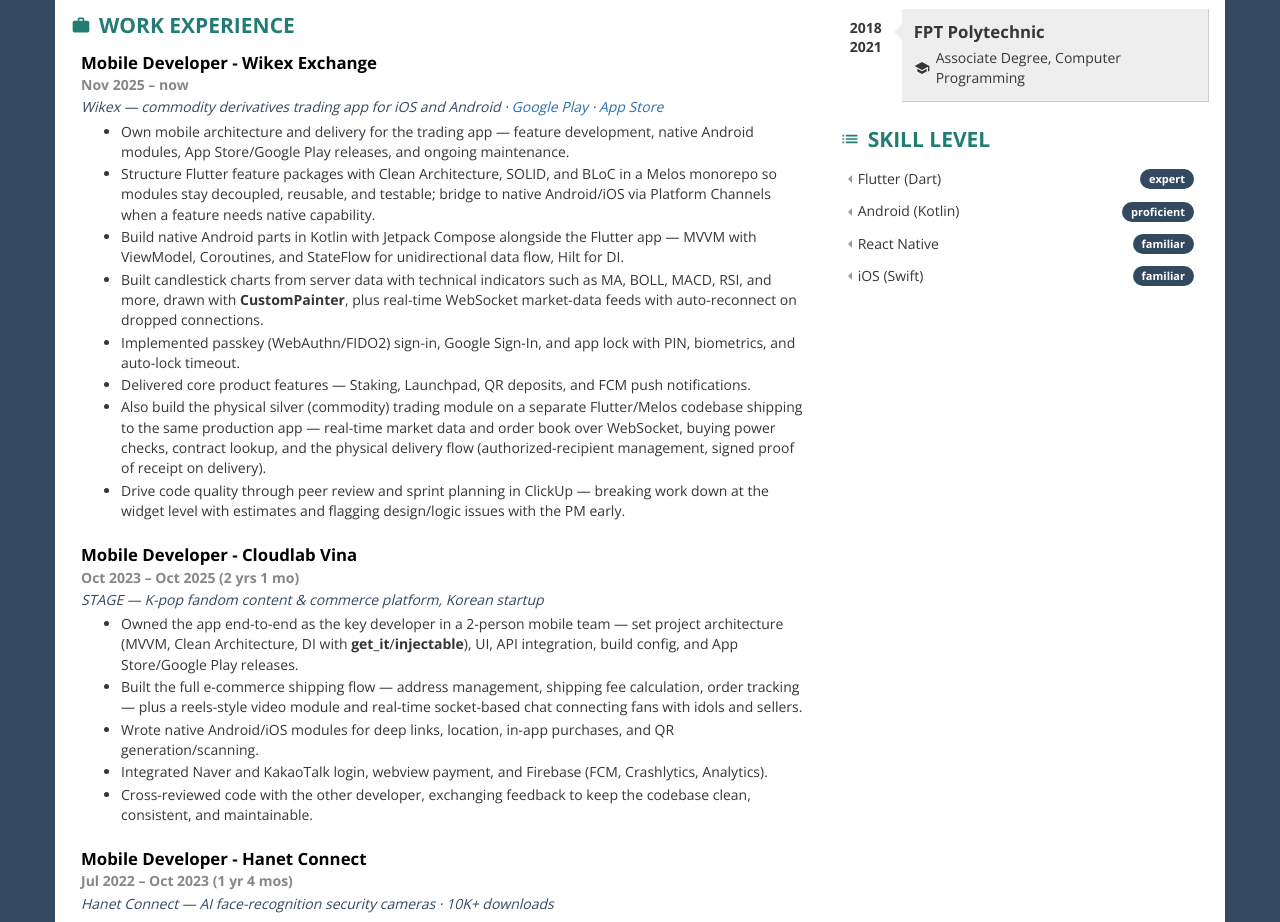
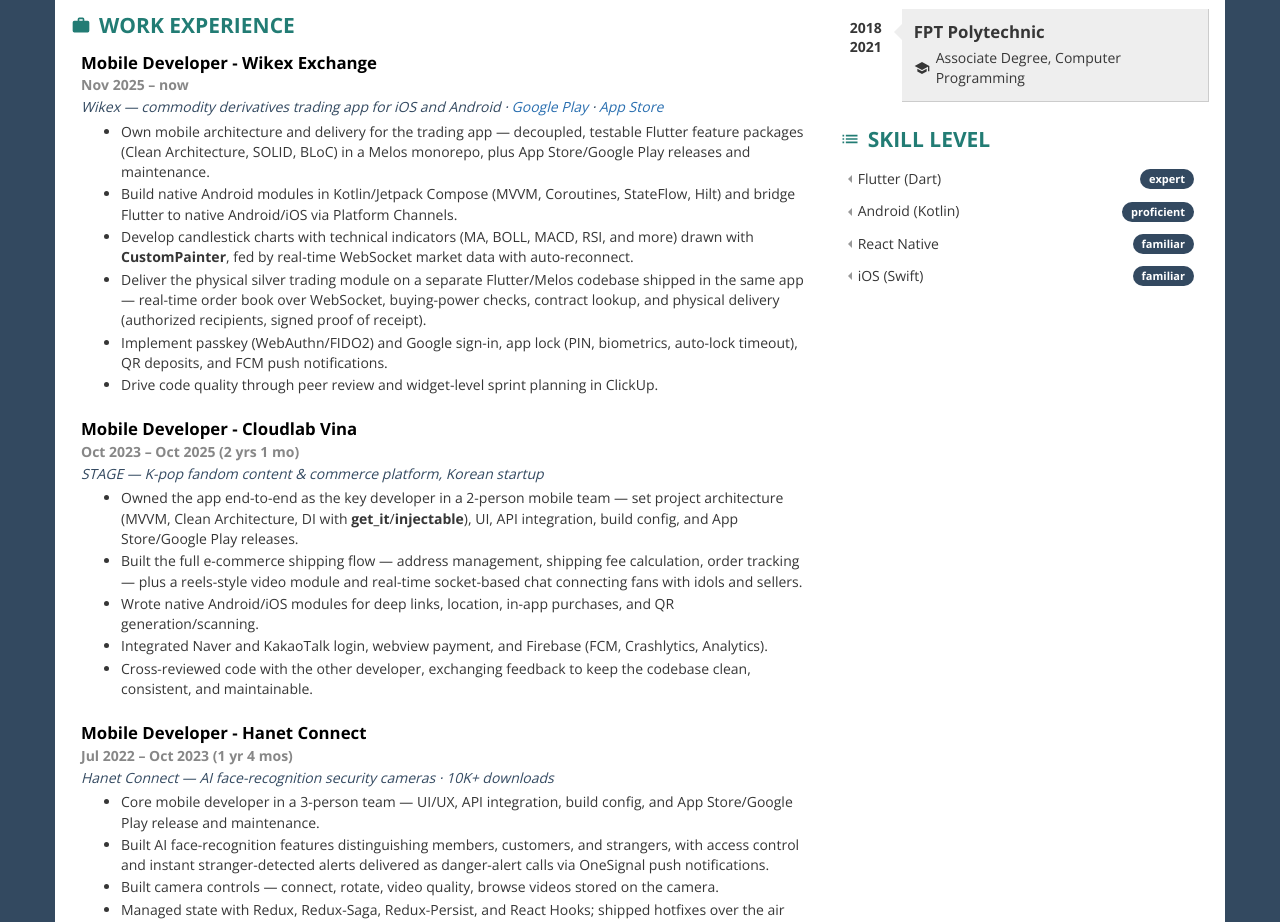
Before and after one commit to MrTuyennn/MrTuyennn.github.io, a plain HTML site: page index.html in a window 1280 px wide. Shown: the part 806-1728 px from the top of the page. Drawn offline with nearby package versions, Linux system fonts and the light colour scheme.

Commit message:
docs: update profile

```diff
--- a/index.html
+++ b/index.html
@@ -235,14 +235,12 @@ code{font-family:inherit;font-size:inherit;font-weight:700}
           <div class="year">Nov 2025 – now</div>
           <div class="product">Wikex — commodity derivatives trading app for iOS and Android · <a href="https://play.google.com/store/apps/details?id=com.vn.wikex&hl=vi" target="_blank" rel="noopener">Google Play</a> · <a href="https://apps.apple.com/app/wikex-hàng-hóa-phái-sinh/id6828375214" target="_blank" rel="noopener">App Store</a></div>
           <ul>
-            <li>Own mobile architecture and delivery for the trading app — feature development, native Android modules, App Store/Google Play releases, and ongoing maintenance.</li>
-            <li>Structure Flutter feature packages with Clean Architecture, SOLID, and BLoC in a Melos monorepo so modules stay decoupled, reusable, and testable; bridge to native Android/iOS via Platform Channels when a feature needs native capability.</li>
-            <li>Build native Android parts in Kotlin with Jetpack Compose alongside the Flutter app — MVVM with ViewModel, Coroutines, and StateFlow for unidirectional data flow, Hilt for DI.</li>
-            <li>Built candlestick charts from server data with technical indicators such as MA, BOLL, MACD, RSI, and more, drawn with <code>CustomPainter</code>, plus real-time WebSocket market-data feeds with auto-reconnect on dropped connections.</li>
-            <li>Implemented passkey (WebAuthn/FIDO2) sign-in, Google Sign-In, and app lock with PIN, biometrics, and auto-lock timeout.</li>
-            <li>Delivered core product features — Staking, Launchpad, QR deposits, and FCM push notifications.</li>
-            <li>Also build the physical silver (commodity) trading module on a separate Flutter/Melos codebase shipping to the same production app — real-time market data and order book over WebSocket, buying power checks, contract lookup, and the physical delivery flow (authorized-recipient management, signed proof of receipt on delivery).</li>
-            <li>Drive code quality through peer review and sprint planning in ClickUp — breaking work down at the widget level with estimates and flagging design/logic issues with the PM early.</li>
+            <li>Own mobile architecture and delivery for the trading app — decoupled, testable Flutter feature packages (Clean Architecture, SOLID, BLoC) in a Melos monorepo, plus App Store/Google Play releases and maintenance.</li>
+            <li>Build native Android modules in Kotlin/Jetpack Compose (MVVM, Coroutines, StateFlow, Hilt) and bridge Flutter to native Android/iOS via Platform Channels.</li>
+            <li>Develop candlestick charts with technical indicators (MA, BOLL, MACD, RSI, and more) drawn with <code>CustomPainter</code>, fed by real-time WebSocket market data with auto-reconnect.</li>
+            <li>Deliver the physical silver trading module on a separate Flutter/Melos codebase shipped in the same app — real-time order book over WebSocket, buying-power checks, contract lookup, and physical delivery (authorized recipients, signed proof of receipt).</li>
+            <li>Implement passkey (WebAuthn/FIDO2) and Google sign-in, app lock (PIN, biometrics, auto-lock timeout), QR deposits, and FCM push notifications.</li>
+            <li>Drive code quality through peer review and widget-level sprint planning in ClickUp.</li>
           </ul>
         </div>
 
```
